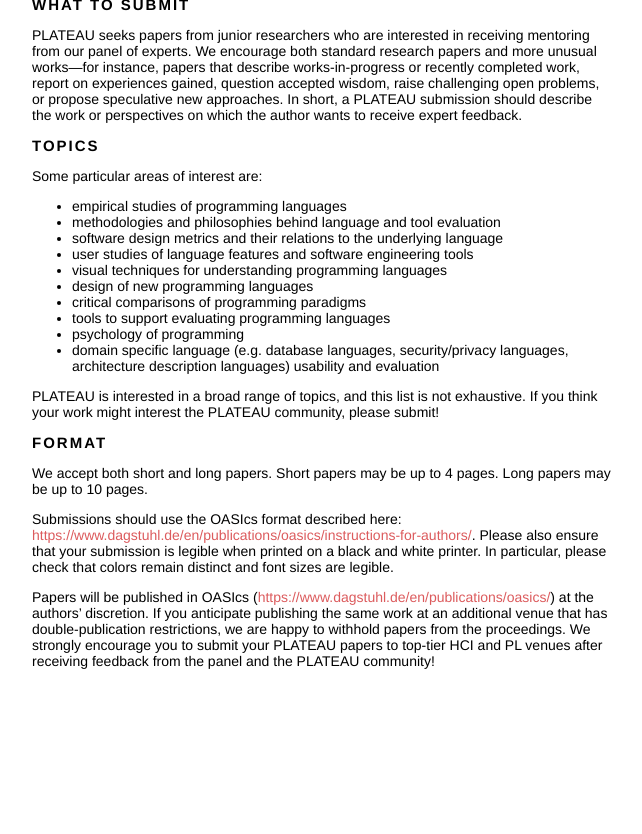
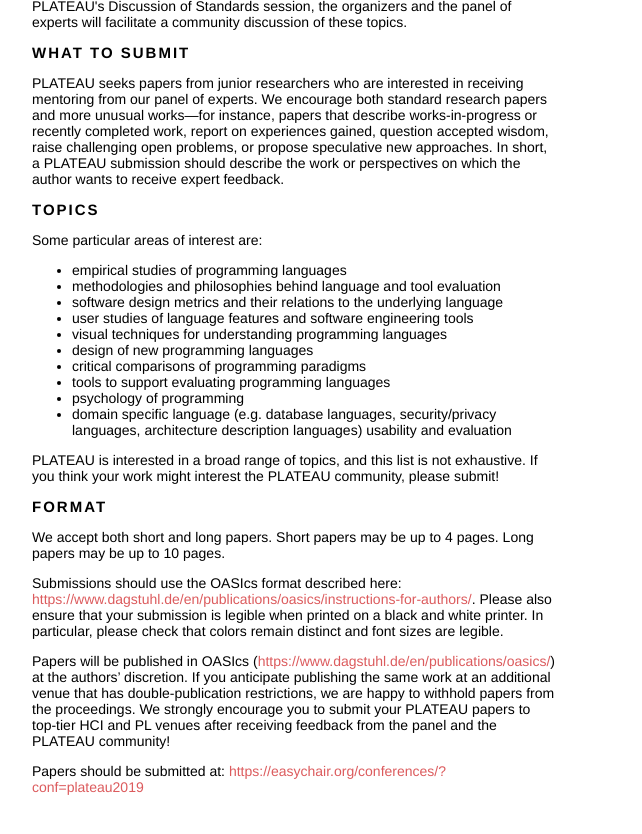
Before and after one commit to plateau-workshop/plateau, a Jekyll site: the page built from index.html, in a window 1280 px wide and 900 px high, scrolled down 842 px. Shown: the top 834 px of the window, without its empty margins (211-853 px from the left). Built offline with Jekyll 4.4.1, drawn with Linux system fonts in a browser that asks for light colours; before the commit the page ends 1616 px from its top, so only the background shows below that; some of the changed text lies outside the part shown.

Commit message:
Adding the easychair submission site.

```diff
--- a/index.html
+++ b/index.html
@@ -121,6 +121,11 @@
     <p>
     Papers will be published in OASIcs (<a href="https://www.dagstuhl.de/en/publications/oasics/" target="_blank">https://www.dagstuhl.de/en/publications/oasics/</a>) at the authors’ discretion.  If you anticipate publishing the same work at an additional venue that has double-publication restrictions, we are happy to withhold papers from the proceedings.  We strongly encourage you to submit your PLATEAU papers to top-tier HCI and PL venues after receiving feedback from the panel and the PLATEAU community!
     </p>
+
+    <p>
+    Papers should be submitted at: <a href="https://easychair.org/conferences/?conf=plateau2019" target="_blank">https://easychair.org/conferences/?conf=plateau2019</a>
+    </p>
+
     </div>
 
   </td>
@@ -147,6 +152,16 @@
       <div>
         Workshop Registration
       </div>
+    </div>
+  </div>
+
+
+  <div class="box">
+    <div class="header lead">
+    Submission Site
+    </div>
+    <div class="margin-bottom">
+      <a href="https://easychair.org/conferences/?conf=plateau2019" target="_blank">https://easychair.org/conferences/?conf=plateau2019</a>
     </div>
   </div>
 
@@ -180,6 +195,7 @@
     </div>
   </div>
 
+
   </td>
 </tr>
 </table>
```
